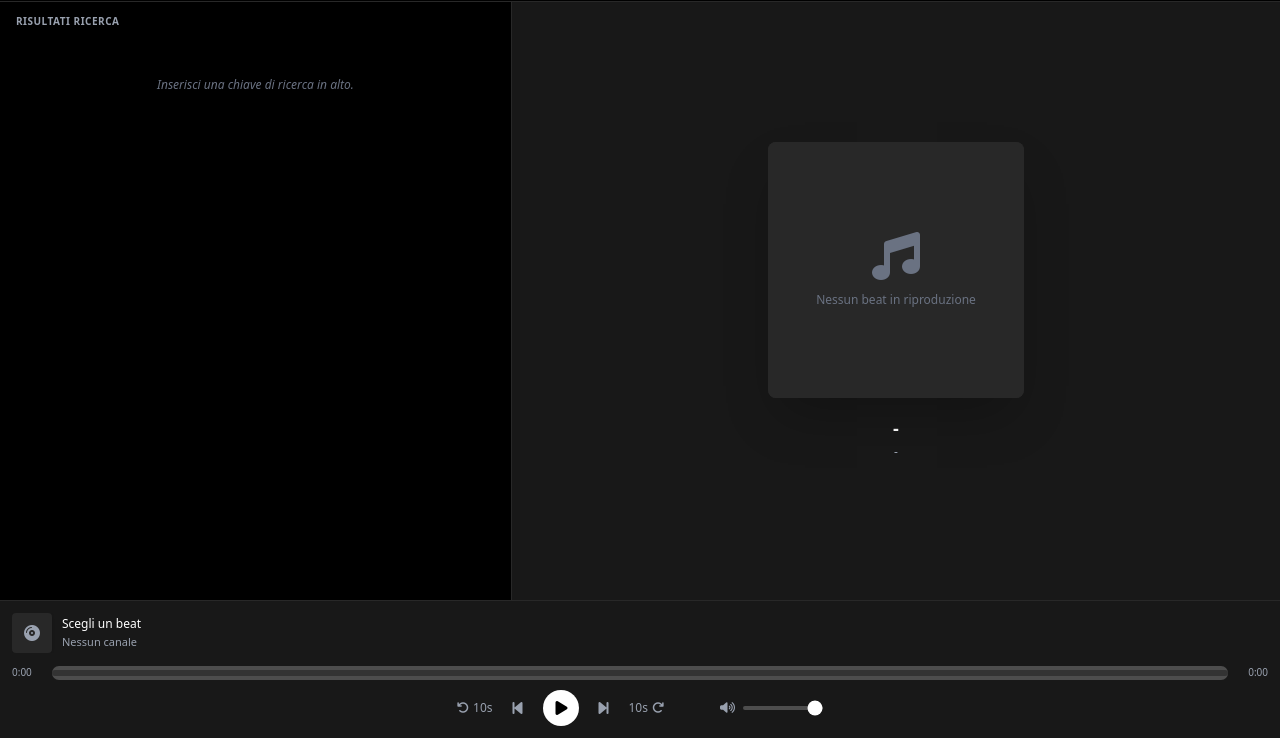
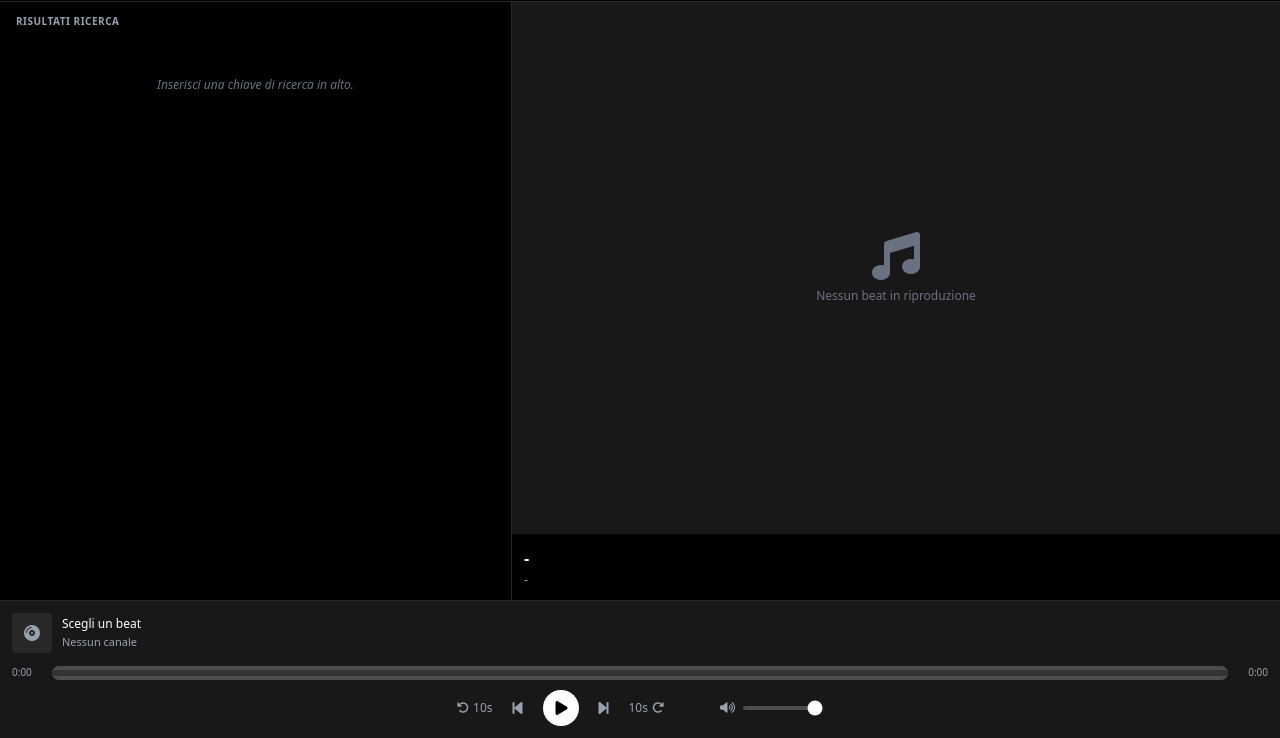
Before and after one commit to Bixi88/YouTubette, a plain HTML site: page index.html in a window 1280 px wide. Shown: the part 62-800 px from the top of the page. Drawn offline with nearby package versions, Linux system fonts and the light colour scheme.

Commit message:
Update index.html

```diff
--- a/index.html
+++ b/index.html
@@ -66,17 +66,19 @@
             </div>
         </section>
 
-        <section class="flex flex-col items-center justify-center bg-[#181818] p-4 md:p-6 md:w-3/5 h-44 md:h-full relative shrink-0 md:shrink border-b md:border-b-0 border-[#282828]">
-            <div class="w-28 h-28 md:w-64 md:h-64 bg-[#282828] rounded-lg shadow-2xl flex items-center justify-center overflow-hidden relative">
-                <div id="ytPlayerContainer" class="w-full h-full opacity-60"></div>
-                <div id="coverFallback" class="absolute inset-0 flex flex-col items-center justify-center bg-[#282828] text-gray-500 pointer-events-none">
-                    <i class="fa-solid fa-music text-2xl md:text-5xl mb-1 md:mb-3"></i>
-                    <p class="text-[9px] md:text-xs font-medium px-4 text-center" id="currentDisplayTitle">Nessun beat in riproduzione</p>
+        <!-- Sezione Video ingrandita per occupare l'intero spazio disponibile -->
+        <section class="flex flex-col bg-black md:w-3/5 h-64 md:h-full relative shrink-0 md:shrink border-b md:border-b-0 border-[#282828]">
+            <div class="w-full flex-1 bg-black flex items-center justify-center overflow-hidden relative">
+                <div id="ytPlayerContainer" class="w-full h-full absolute inset-0"></div>
+                <div id="coverFallback" class="absolute inset-0 flex flex-col items-center justify-center bg-[#181818] text-gray-500 pointer-events-none z-10">
+                    <i class="fa-solid fa-music text-3xl md:text-5xl mb-2"></i>
+                    <p class="text-xs font-medium px-4 text-center" id="currentDisplayTitle">Nessun beat in riproduzione</p>
                 </div>
             </div>
-            <div class="mt-2 md:mt-4 text-center max-w-sm w-full px-4">
-                <h3 class="text-xs md:text-lg font-bold truncate" id="mainTrackTitle">-</h3>
-                <p class="text-gray-400 text-[9px] md:text-xs mt-0.5" id="mainTrackChannel">-</p>
+            <!-- Overlay minimale in basso sul video per mostrare titolo e canale -->
+            <div class="bg-gradient-to-t from-black via-black/80 to-transparent p-3 w-full shrink-0 z-20">
+                <h3 class="text-sm md:text-base font-bold truncate text-white" id="mainTrackTitle">-</h3>
+                <p class="text-gray-400 text-xs mt-0.5" id="mainTrackChannel">-</p>
             </div>
         </section>
     </main>
@@ -142,11 +144,10 @@
         };
 
         let deferredPrompt;
-        let nextSearchPageToken = ''; // Token per tracciare le pagine successive
+        let nextSearchPageToken = '';
 
         if ('serviceWorker' in navigator) {
             window.addEventListener('load', () => {
-                // CORRETTO: Aggiunto percorso relativo esplicito con ./
                 navigator.serviceWorker.register('./sw.js')
                 .then(reg => console.log("Service Worker registrato con successo"))
                 .catch(err => console.log("Errore registrazione SW:", err));
@@ -256,9 +257,9 @@
             if (!appState.apiKey) { configureApiKey(); return; }
 
             const placeholderText = document.getElementById('placeholderText');
+            const isLoadMore = (this === 'load_more');
 
-            // Gestione nuova ricerca vs caricamento continuo
-            if (this !== 'load_more') {
+            if (!isLoadMore) {
                 if (placeholderText) placeholderText.innerText = "Ricerca in corso...";
                 appState.tracks = [];
                 appState.currentIndex = -1;
@@ -266,7 +267,6 @@
             }
 
             try {
-                // Metodo 1: ordinamento nativo per data di caricamento recente
                 let url = `https://www.googleapis.com/youtube/v3/search?part=snippet&maxResults=25&q=${encodeURIComponent(query)}&type=video&videoEmbeddable=true&order=date&key=${appState.apiKey}`;
 
                 if (nextSearchPageToken) {
@@ -286,20 +286,22 @@
                     thumbnail: item.snippet.thumbnails.default.url
                 }));
 
-                // Algoritmo di ordinamento casuale (Fisher-Yates) applicato solo alla nuova mandata
                 for (let i = newTracks.length - 1; i > 0; i--) {
                     const j = Math.floor(Math.random() * (i + 1));
                     [newTracks[i], newTracks[j]] = [newTracks[j], newTracks[i]];
                 }
 
-                // Appendiamo i nuovi risultati a quelli vecchi
+                // Indice di partenza prima dell'aggiunta dei nuovi brani
+                const previousLength = appState.tracks.length;
+
+                // FIX: Appendiamo i nuovi risultati mantenendo intatti quelli precedenti
                 appState.tracks = [...appState.tracks, ...newTracks];
 
                 renderTracklist();
 
-                // Se in modalità caricamento continuo automatico, riproduci la traccia successiva appena caricata
-                if (this === 'load_more' && appState.currentIndex === appState.tracks.length - newTracks.length - 1) {
-                    loadTrack(appState.currentIndex + 1);
+                // FIX: Se eravamo arrivati alla fine e si è attivato lo scorrimento infinito, riproduci subito la traccia 26
+                if (isLoadMore && previousLength > 0) {
+                    loadTrack(previousLength);
                 }
             } catch (error) {
                 alert("Errore: " + error.message);
@@ -357,7 +359,6 @@
 
             let nextIdx = appState.currentIndex + 1;
 
-            // Logica scorrimento infinito
             if (nextIdx >= appState.tracks.length) {
                 if (nextSearchPageToken) {
                     document.getElementById('playerTrackTitle').innerText = "Caricamento altri beat...";
@@ -424,7 +425,6 @@
             return `${mins}:${secs < 10 ? '0' : ''}${secs}`;
         }
 
-        // Configurazione manuale dell'API Key memorizzata in locale
         function configureApiKey() {
             const key = prompt("Inserisci la tua YouTube Data API v3 Key:", appState.apiKey);
             if (key !== null) {
```
